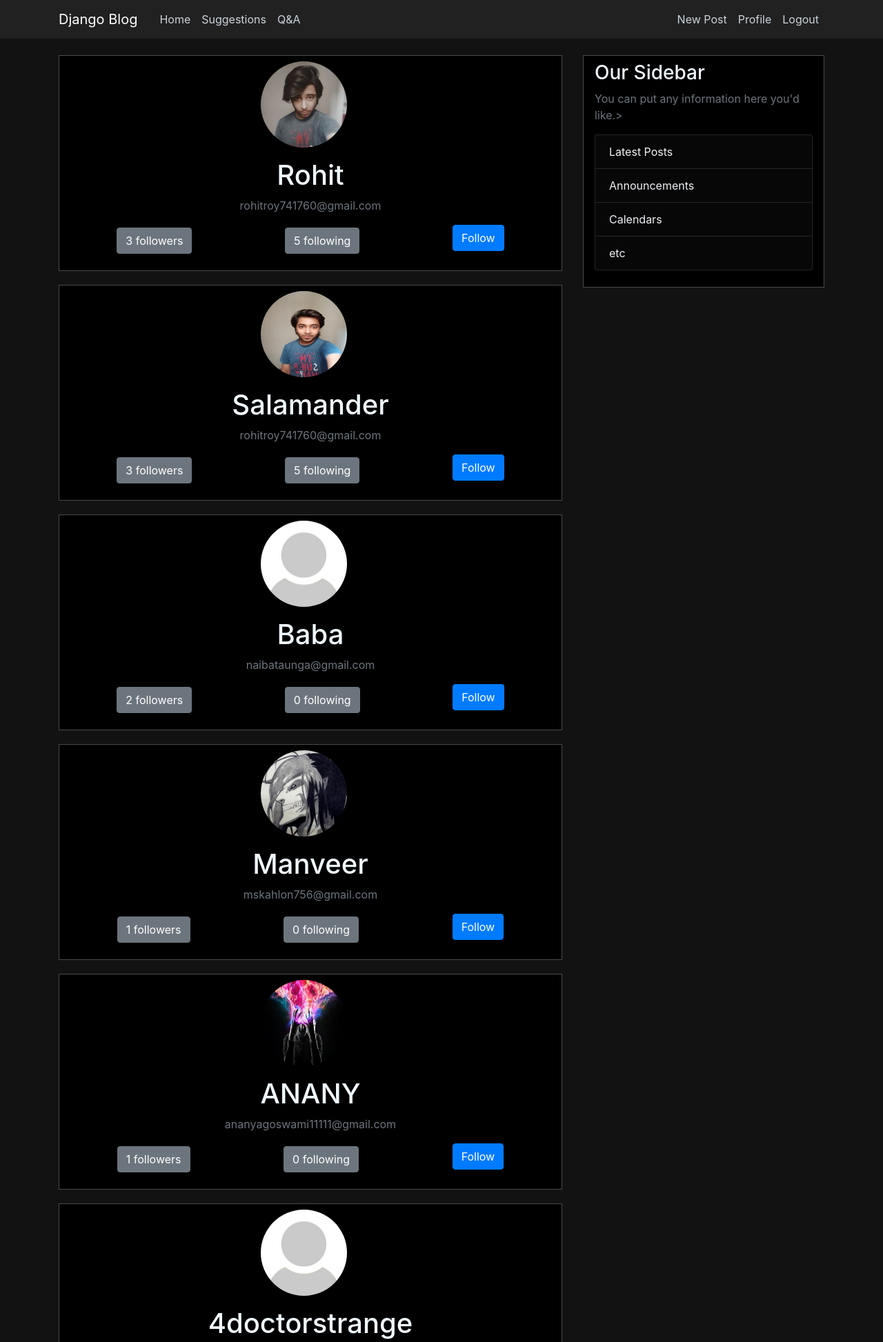
After one commit to RohitRoy741/minor, a Django app: page /suggestions/ in a window 1280 px wide. The commit adds this page. Shown: the top 1946 px of the page at 69% size. Run offline with Django 3.2, Linux system fonts and the light colour scheme; a user stored in the database is signed in; data comes from the database, SQL or seed files in the repository; both versions use the stored data as it was after the commit; some libraries are stand-ins or nearby versions.

Commit message:
Implemented a basic follow system

```diff
--- a/blog/templates/blog/base.html
+++ b/blog/templates/blog/base.html
@@ -104,7 +104,7 @@
             <div class="collapse navbar-collapse" id="navbarToggle">
                 <div class="navbar-nav mr-auto">
                 <a class="nav-item nav-link" href="{% url 'blog-home' %}">Home</a>
-                <a class="nav-item nav-link" href="{% url 'blog-about' %}">About</a>
+                <a class="nav-item nav-link" href="{% url 'suggestions' %}">Suggestions</a>
                 <a class="nav-item nav-link" href="{% url 'quesans:clist' %}">Q&A</a>
                 </div>
                 <!-- Navbar Right Side -->
--- a/blog/templates/blog/home.html
+++ b/blog/templates/blog/home.html
@@ -1,6 +1,8 @@
 {% extends "blog/base.html" %}
 {% block content %}
     {% for post in posts %}
+        {% for followed in user.following.all %}
+            {% if followed.id == post.author.profile.id %}
                 <article class="content-section">
                     <div class="media-body">
                         <div class="article-metadata">
@@ -24,5 +26,7 @@
                         <p>{{ post.comments.count }} comments</p>
                     </div>
                 </article>
+            {% endif %}
+        {% endfor %}
     {% endfor %}
 {% endblock content %}
--- a/minor/urls.py
+++ b/minor/urls.py
@@ -30,7 +30,9 @@ urlpatterns = [
          user_views.profile_page, name="profile-page"),
     path('', include('blog.urls')),
     path('quesans/', include('quesans.urls')),
-    path('follow/<int:pk>', user_views.follow, name='follow')
+    path('follow/<int:pk>', user_views.follow, name='follow'),
+    path('suggestions/', user_views.ProfileListView.as_view(
+        template_name='users/suggestions.html'), name='suggestions'),
 ]
 
 urlpatterns += static(settings.MEDIA_URL, document_root=settings.MEDIA_ROOT)
--- /dev/null
+++ b/users/templates/users/suggestions.html
@@ -0,0 +1,22 @@
+{% extends "blog/base.html" %}
+{% block content %}
+  {% for profile in profiles %}
+    <div class="content-section" style="text-align: center;">
+        <img class="rounded-circle account-img" src="{{ profile.image.url }}">
+        <div class="media" style="text-align: center;">
+            <div class="media-body">
+                <h2 class="account-heading">{{ profile.user.username }}</h2>
+                <p class="text-secondary">{{ profile.user.email }}</p>
+            </div>
+        </div>
+        <div style="display: flex; flex-direction: row; justify-content: space-around;">
+        <p class="btn btn-secondary bt-sm mt-1">{{ profile.following.count }} followers</p>
+        <p class="btn btn-secondary bt-sm mt-1">{{ profile.user.following.count }} following</p>
+        <form action="{% url 'follow' profile.pk %}" method="POST" style="display: inline-block;">
+            {% csrf_token %}
+            <button type="submit" class="btn btn-primary bt-sm" name="profile_id" value="{{ profile.id }}">Follow</button>
+        </form>
+        </div>
+    </div>
+  {% endfor %}
+{% endblock content %}
--- a/users/views.py
+++ b/users/views.py
@@ -12,6 +12,7 @@ from . import face_id as fi
 from django.shortcuts import render, redirect, get_object_or_404, reverse
 from django.http import HttpResponse, HttpResponseRedirect
 from django.views.generic import ListView
+from django.contrib.auth.mixins import LoginRequiredMixin, UserPassesTestMixin
 
 
 def register(request):
@@ -81,3 +82,9 @@ def follow(request, pk):
     profile = get_object_or_404(Profile, id=request.POST.get('profile_id'))
     profile.following.add(request.user)
     return HttpResponseRedirect(reverse('blog-home'))
+
+
+class ProfileListView(LoginRequiredMixin, ListView):
+    model = Profile
+    context_object_name = 'profiles'
+    template_name = 'users/suggestions.html'
```
Also changed, not shown: blog/templates/blog/post_detail.html (+9 -2 lines), blog/views.py (+3 -5 lines), db.sqlite3. Lines whose indentation alone changed are shown as unchanged.
